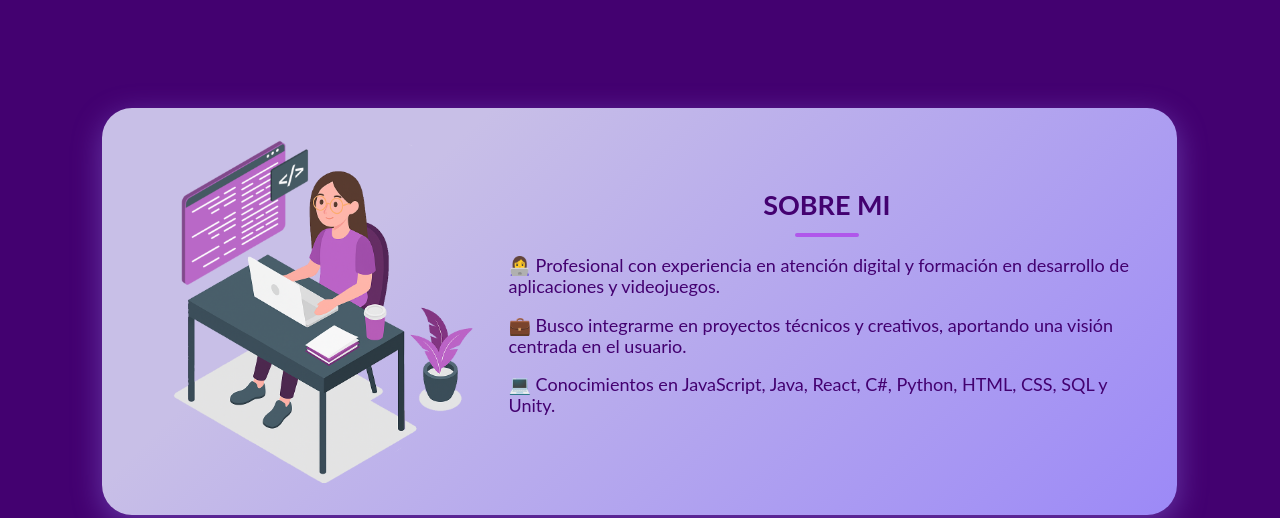
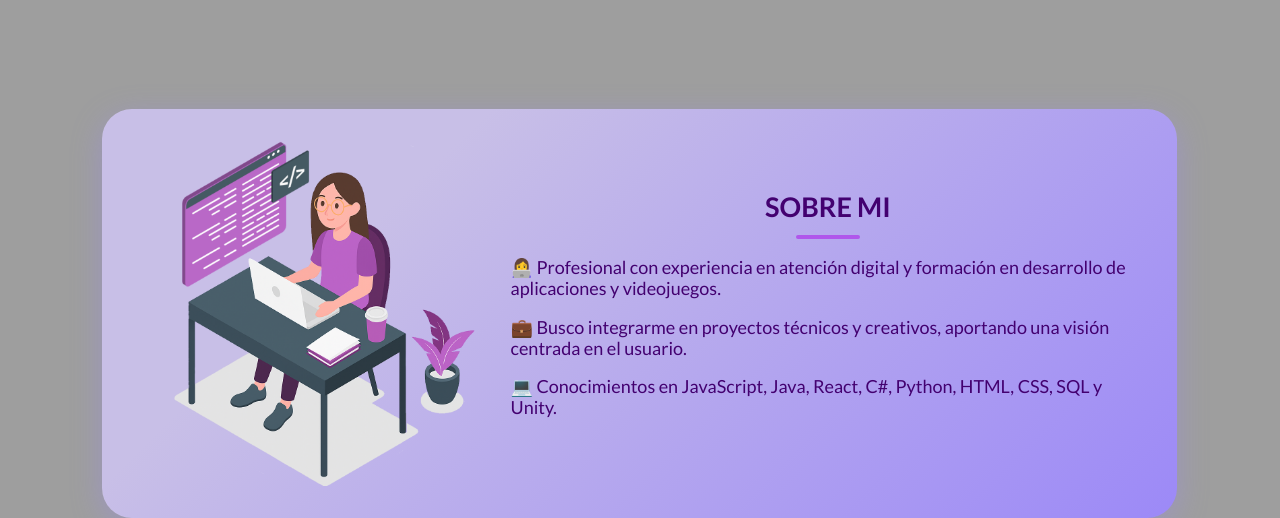
Before and after one commit to Annahexe/Curriculum_Website, a plain HTML site: page index.html in a window 1280 px wide. Shown: the part 477-995 px from the top of the page. Drawn offline with Linux system fonts and the light colour scheme; the site is published under a folder, as on GitHub Pages, so addresses that start at the root find nothing.

Commit message:
updated urls

```diff
--- a/css/estilos.css
+++ b/css/estilos.css
@@ -1,27 +1,27 @@
 @font-face {
     font-family: "Lato";
-    src: url("/Assets/Fonts/Lato-Regular.ttf");
+    src: url("../Assets/Fonts/Lato-Regular.ttf");
     font-weight: 400;
     font-style: normal;
   }
 
   @font-face {
     font-family: "Lato";
-    src: url("/Assets/Fonts/Lato-Italic.ttf");
+    src: url("../Assets/Fonts/Lato-Italic.ttf");
     font-weight: 400;
     font-style: italic;
   }
 
   @font-face {
     font-family: "Lato";
-    src: url("/Assets/Fonts/Lato-Bold.ttf");
+    src: url("../Assets/Fonts/Lato-Bold.ttf");
     font-weight: 700;
     font-style: normal;
   }
 
 @font-face {
     font-family: "Agustina";
-    src: url("/Assets/Fonts/Agustina.otf");
+    src: url("../Assets/Fonts/Agustina.otf");
 }
 
 :root{
@@ -43,7 +43,7 @@
     color: white;
     font-family: Lato;
     font-size: 18px;
-    background-image: url("/Assets/Images/background.png");
+    background-image: url("../Assets/Images/background.png");
     background-size: cover;
     background-repeat: no-repeat;
     background-position: center center;
```
